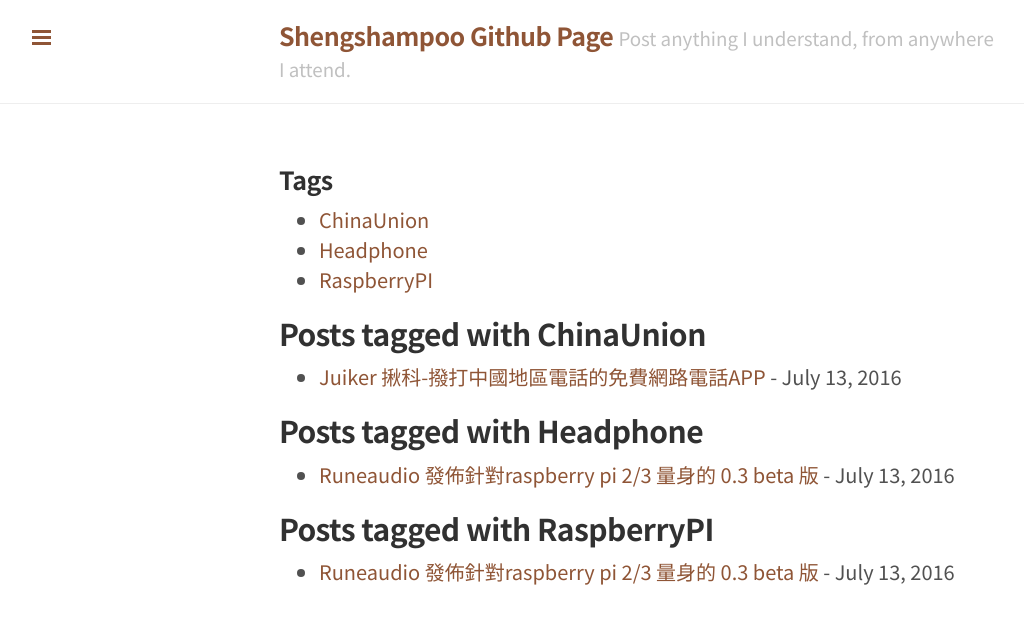
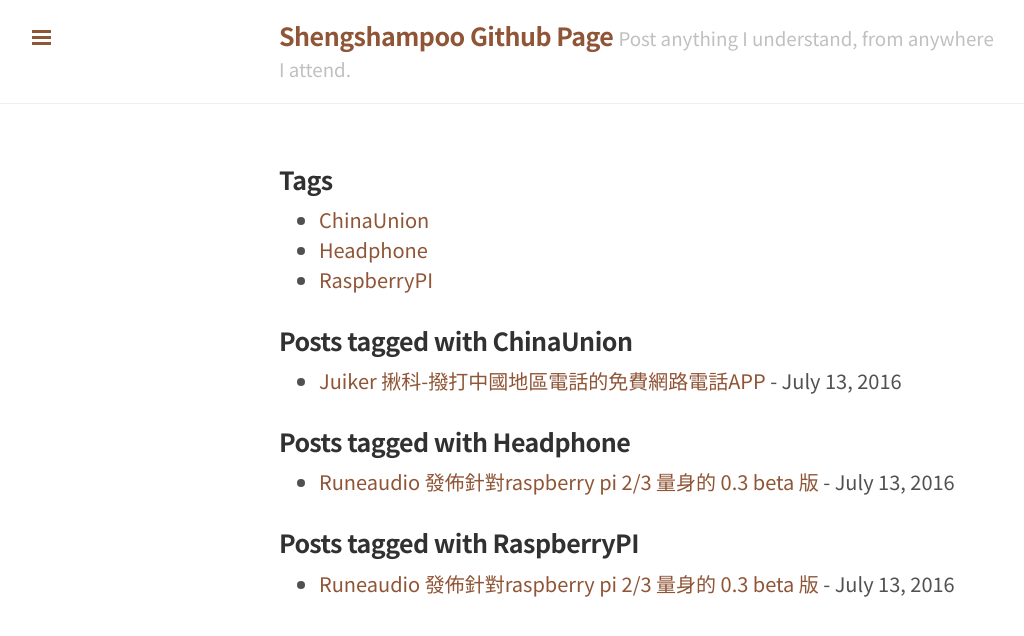
Before and after one commit to shengshampoo/shengshampoo.github.io, a Jekyll site: the page built from tags.html, in a window 1280 px wide. Shown: the top 636 px of the page, without its empty margins (1-1025 px from the left). Built offline with Jekyll 4.4.1, drawn with Linux system fonts in a browser that asks for light colours.

```diff
--- a/tags.html
+++ b/tags.html
@@ -23,7 +23,7 @@ title: Tags
   {% for item in (0..site.tags.size) %}{% unless forloop.last %}
     {% capture this_word %}{{ tag_words[item] | strip_newlines }}{% endcapture %}
     <div id="{{ this_word | replace:' ','-' }}-ref">
-      <h2 >Posts tagged  with {{ this_word }}</h2>
+      <h3 >Posts tagged  with {{ this_word }}</h3>
       <ul >
         {% for post in site.tags[this_word] %}{% if post.title != null %}
           <li ><a href="{{ site.BASE_PATH }}{{post.url}}">{{post.title}}</a> <span >- {{ post.date | date: "%B %d, %Y" }}</span></li>
```
